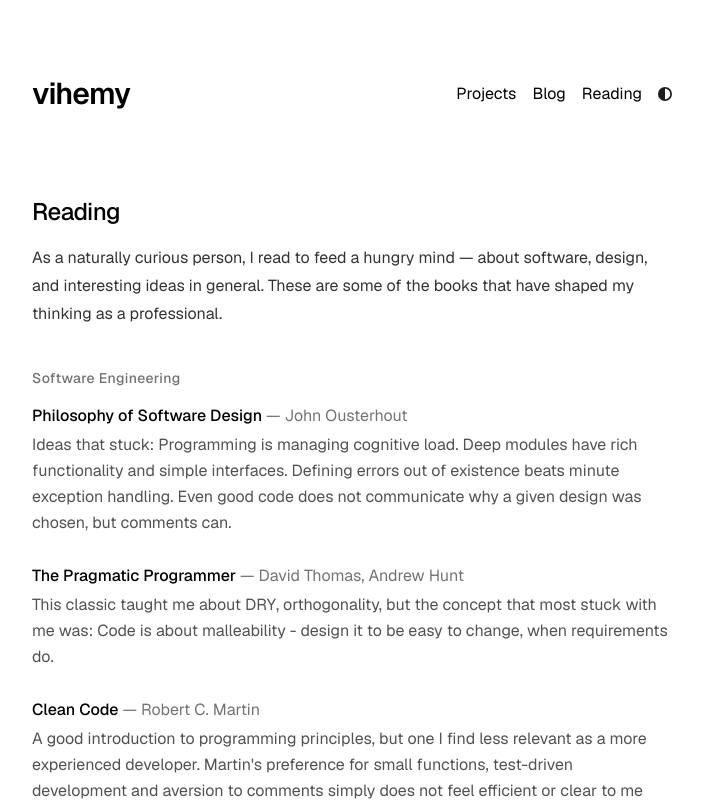
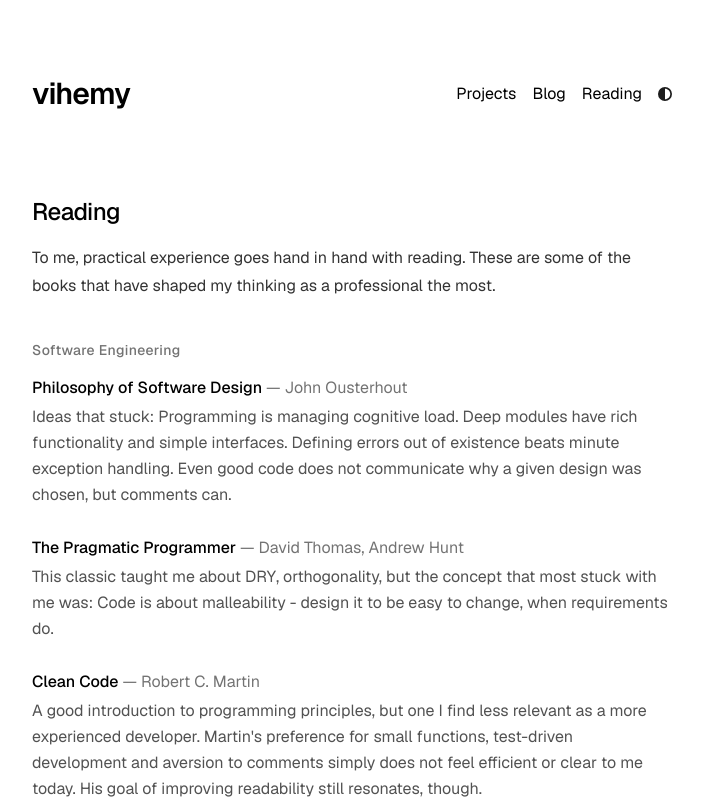
Before and after one commit to vihemy/portfolio, a Next.js app: page /reading in a window 1280 px wide. Shown: the top 801 px of the page, without its empty margins (288-991 px from the left). Built offline with nearby package versions, Linux system fonts and the light colour scheme.

Commit message:
Rephrase intro

```diff
--- a/app/reading/page.tsx
+++ b/app/reading/page.tsx
@@ -61,7 +61,7 @@ export default function Reading() {
     <section>
       <h1 className="mb-4 text-2xl font-medium tracking-tight">Reading</h1>
       <p className="prose prose-neutral dark:prose-invert mb-10 text-neutral-600 dark:text-neutral-400">
-        As a naturally curious person, I read to feed a hungry mind — about software, design, and interesting ideas in general. These are some of the books that have shaped my thinking as a professional.
+        To me, practical experience goes hand in hand with reading. These are some of the books that have shaped my thinking as a professional the most.
       </p>
 
       {groups.map(({ category, books }) => (
```
